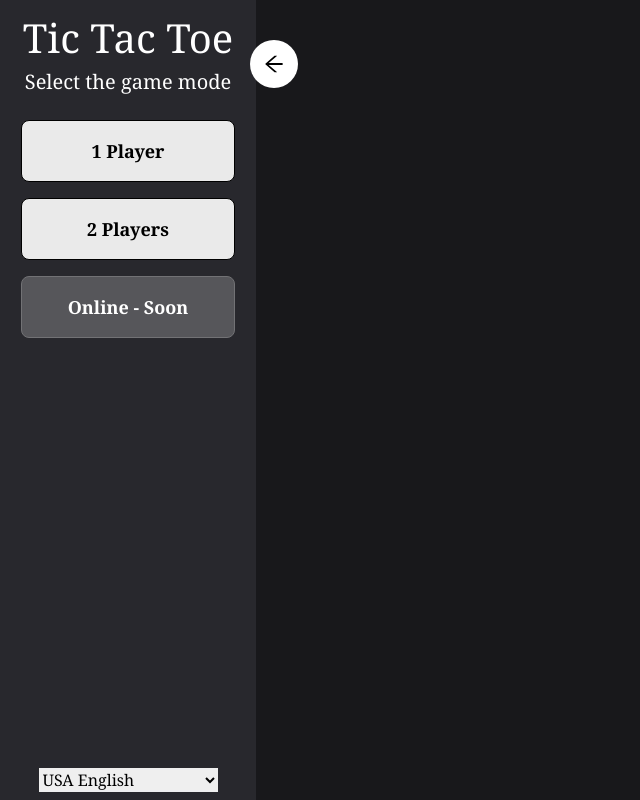
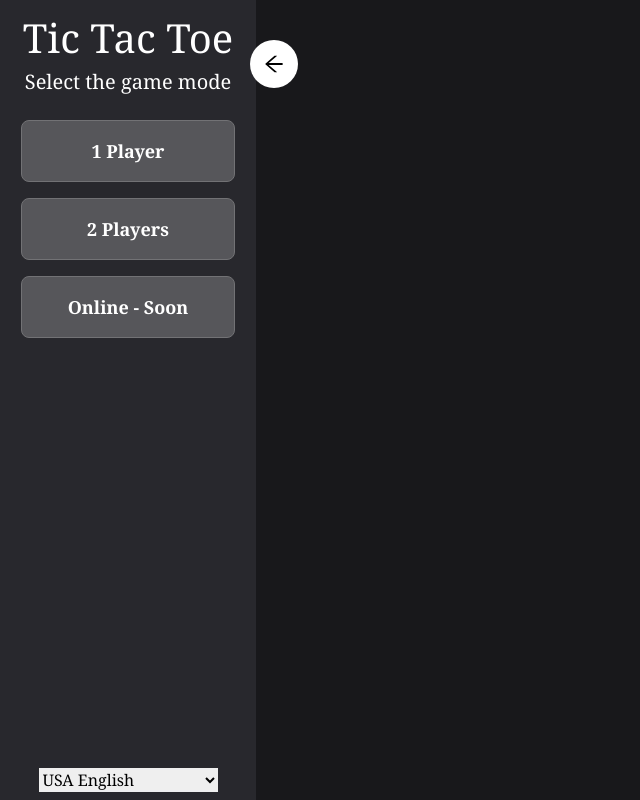
Before and after one commit to thiagomeneguzzi/tic-tac-toe, a React (Vite) app: page / in a window 1280 px wide. Shown: the whole page, without its empty margins (0-640 px from the left). Built offline with nearby package versions, Linux system fonts and the light colour scheme.

Commit message:
feature: implemented algoritm of cpu turn\

```diff
--- a/src/application/components/Drawer/components/DrawerGameOption.tsx
+++ b/src/application/components/Drawer/components/DrawerGameOption.tsx
@@ -12,7 +12,7 @@ const DrawerGameOption: FC<Props> = (props) => {
     const navigate = useNavigate();
     const location = useLocation();
 
-    const isActive = route.includes(location.pathname);
+    const isActive = location.pathname.length > 2 ? route.includes(location.pathname) : false;
 
     const handleRedirect = () => {
         if (route) {
```
